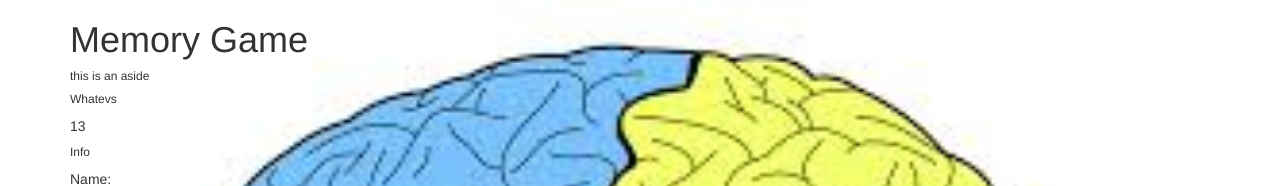
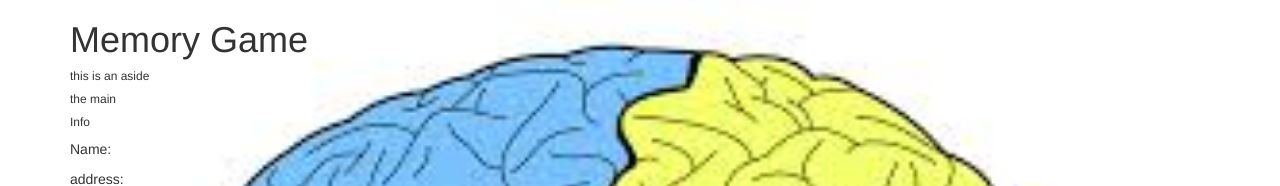
Before and after one commit to fee-slc-2016/react-memory-game, a React app: page / in a window 1280 px wide. Shown: the top 186 px of the page. Built offline with nearby package versions, Linux system fonts and the light colour scheme.

Commit message:
Revert "add json functionality"
This reverts commit dd13df3afd0d4b2e56a132b2896918a5927343b8.

```diff
--- a/src/app/components/Main.js
+++ b/src/app/components/Main.js
@@ -9,8 +9,7 @@ export default class Main extends React.Component {
   render () {
     return (
       <div className="main">
-        <h6> {blogdata[0].title}</h6>
-        <p>{blogdata[0].posted.day}</p>
+        <h6> the main</h6>
       </div>
     )
   }
```
